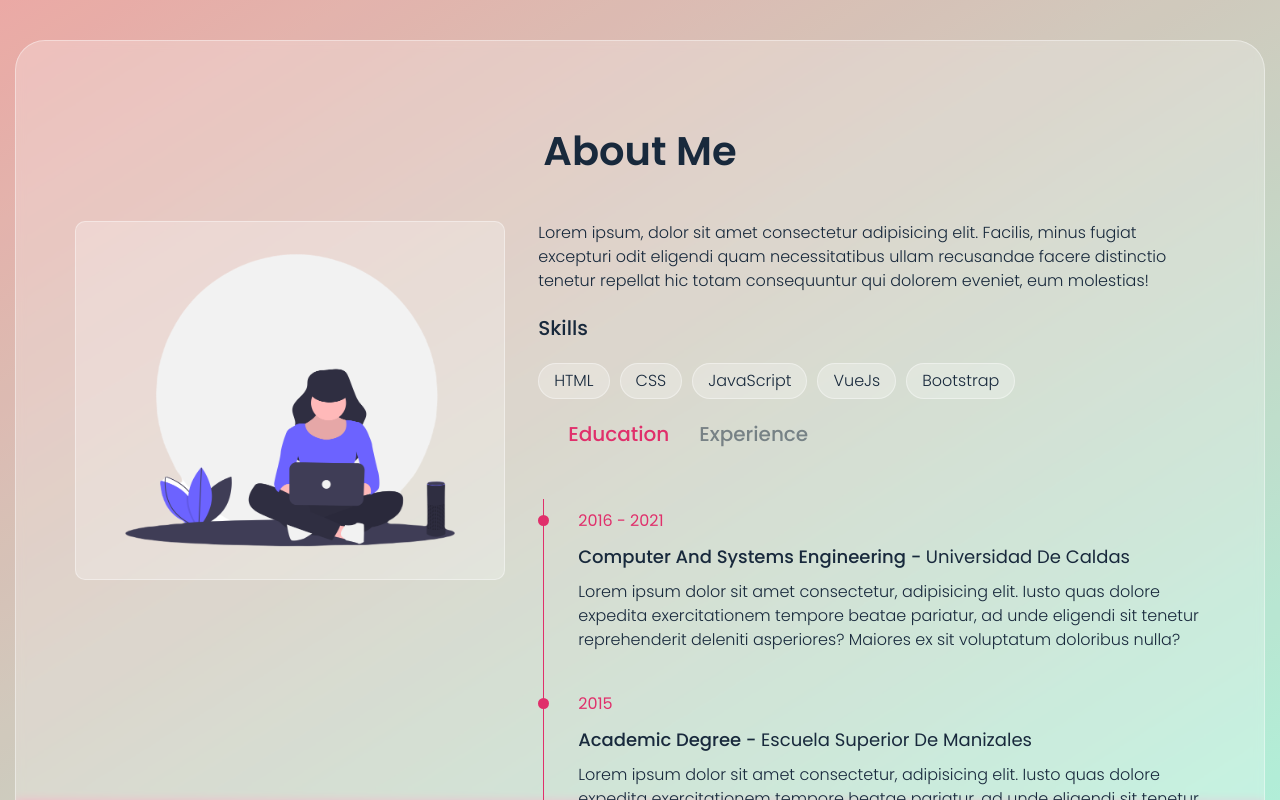
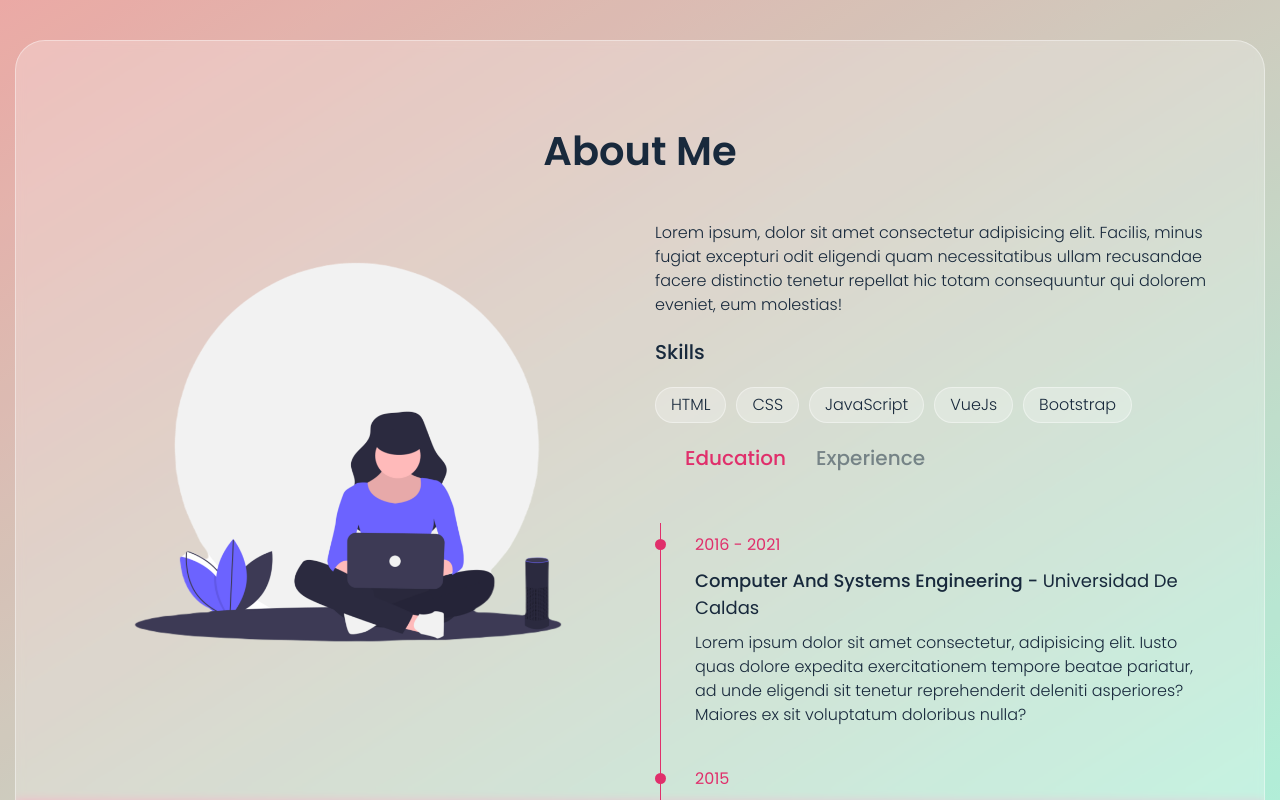
Before and after one commit to LauraVZuluaga/MyPortfolio, a Vue app: page /about in a window 1280 px wide. Shown: the top 800 px of the page. Built offline with nearby package versions, Linux system fonts and the light colour scheme.

Commit message:
About image changed

```diff
--- a/src/assets/style.scss
+++ b/src/assets/style.scss
@@ -231,11 +231,11 @@ section {
 
 /*About Section*/
 .about-img {
-  width: 40%;
-  padding: 0 15px;
+  width: 50%;
+  padding: 0px 15px;
 }
 .about-text {
-  width: 60%;
+  width: 50%;
   padding: 0 15px;
   & h3 {
     text-transform: capitalize;
--- a/src/components/AppAbout.vue
+++ b/src/components/AppAbout.vue
@@ -9,8 +9,8 @@
         </div>
         <div class="row">
           <div class="about-img">
-            <div class="img-box">
-              <img src="@/assets/about.png" alt="about image" />
+            <div class="">
+              <img src="@/assets/about(2).png" alt="about image" />
             </div>
           </div>
           <div class="about-text">
```
Also changed, not shown: src/assets/about(2).png (added), src/assets/programmer.png (deleted).
